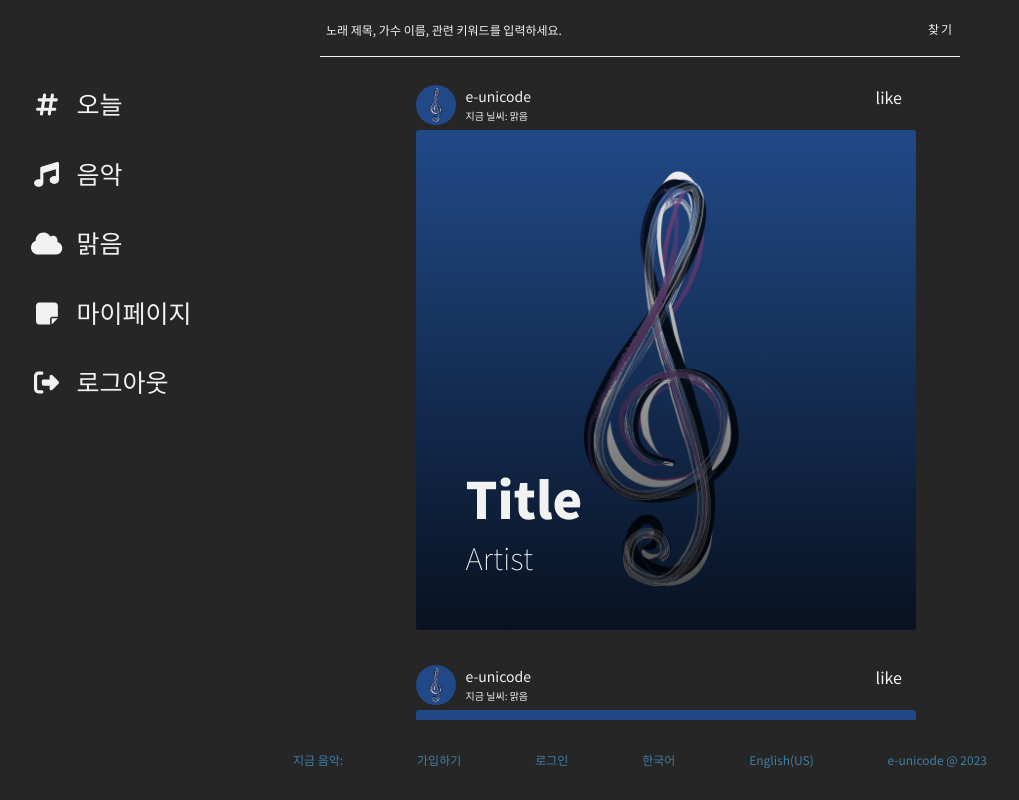
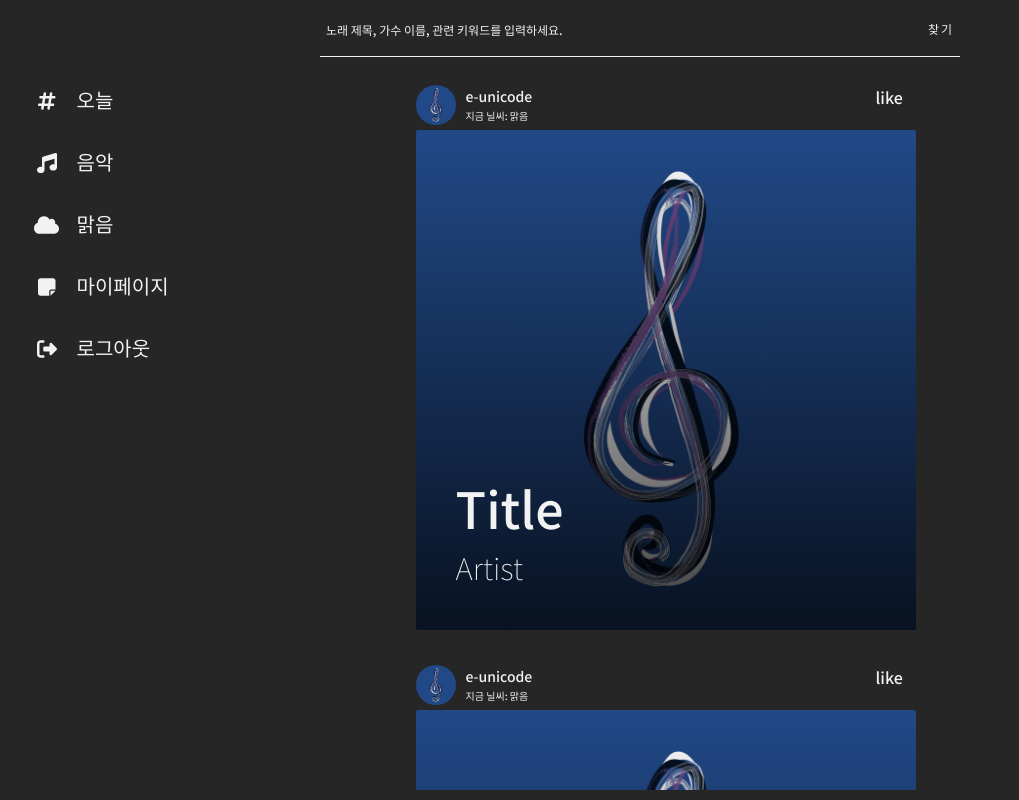
Before and after one commit to e-unicode/ohum, a React (Create React App) app: page /post in a window 1280 px wide. Shown: the whole page, without its empty margins (0-1019 px from the left). Built offline with nearby package versions, Linux system fonts and the light colour scheme; no server answers.

Commit message:
color err 수정

```diff
--- a/public/index.html
+++ b/public/index.html
@@ -15,7 +15,7 @@
   <link rel="manifest" href="%PUBLIC_URL%/manifest.json" />
   <link rel="preconnect" href="https://fonts.googleapis.com">
   <link rel="preconnect" href="https://fonts.gstatic.com" crossorigin>
-  <link href="https://fonts.googleapis.com/css2?family=Noto+Sans+KR:wght@100;300;400;900&display=swap" rel="stylesheet">
+  <link href="https://fonts.googleapis.com/css2?family=Noto+Sans+KR:wght@100;300;500;700;900&display=swap" rel="stylesheet">
   <!--
       Notice the use of %PUBLIC_URL% in the tags above.
       It will be replaced with the URL of the `public` folder during the build.
--- a/src/App.css
+++ b/src/App.css
@@ -170,7 +170,7 @@ div {
 } */
 
 ::placeholder {
-  color: #3F7EA6;
+  color: #F2F2F2;
   font-size: 12px;
 }
 
@@ -361,15 +361,10 @@ div {
   /* background: #F2F2F2; */
 }
 
-.post-bottom {
-  width: 100%;
-  height: 10%;
-  /* background: #F2F2F2; */
-}
-
 .post-content {
   width: 100%;
-  height: 80%;
+  height: 90%;
+  padding-bottom: 10px;
   /* position: relative; */
   /* background: #3F7EA6; */
 }
@@ -479,8 +474,8 @@ div {
   outline: none;
 }
 
-::placeholder {
-  color: #F2F2F2;
+.join-box-content ::placeholder {
+  color: #3F7EA6;
   font-size: 12px;
 }
 
@@ -508,7 +503,7 @@ div {
   width: 100%;
   display: flex;
   align-items: center;
-  font-size: 25px;
+  font-size: 20px;
   background-color: #262626;
   color: #F2F2F2;
   border: none;
@@ -606,103 +601,21 @@ div {
   background-position: center;
   background-size: cover;
   position: relative;
-  border-radius: 3px;
+  border-radius: 2px;
 }
 
 .post-box-card-title {
   width: 90%;
   font-size: 50px;
   position: absolute;
-  font-weight: 700;
+  font-weight: 500;
   bottom: 0;
   right: 0;
   left: 0;
-  margin: 0 0 50px 50px;
+  margin: 0 30px 40px 40px;
   color: #F2F2F2;
 }
 
 .post-box-card-title p {
   margin: 0;
 }
-
-/* 체크박스 */
-.checkbox label {
-  background-color: white;
-  display: flex;
-  align-items: center;
-  gap: 14px;
-  padding: 10px 15px 10px 10px;
-  cursor: pointer;
-  user-select: none;
-  border-radius: 10px;
-  box-shadow: rgba(149, 157, 165, 0.2) 0px 8px 24px;
-  color: black;
-}
-
-.checkbox input {
-  display: none;
-}
-
-.checkbox input:checked+label svg {
-  fill: hsl(0deg 100% 50%);
-  stroke: hsl(0deg 100% 50%);
-  animation: heartButton 1s;
-}
-
-@keyframes heartButton {
-  0% {
-    transform: scale(1);
-  }
-
-  25% {
-    transform: scale(1.3);
-  }
-
-  50% {
-    transform: scale(1);
-  }
-
-  75% {
-    transform: scale(1.3);
-  }
-
-  100% {
-    transform: scale(1);
-  }
-}
-
-.checkbox input+.label .action {
-  position: relative;
-  overflow: hidden;
-  display: grid;
-}
-
-.checkbox input+label .action {
-  grid-column-start: 1;
-  grid-column-end: 1;
-  grid-row-start: 1;
-  grid-row-end: 1;
-  transition: all .5s;
-}
-
-.checkbox input+label .action .option-1 {
-  transform: translate(0px, 0%);
-  opacity: 1;
-}
-
-.checkbox input:checked+label .action .option-1 {
-  transform: translate(0px, -100%);
-  opacity: 0;
-}
-
-.checkbox input+label .action .option-2 {
-  transform: translate(0px, 100%);
-  opacity: 0;
-}
-
-.checkbox input:checked+label .action .option-2 {
-  transform: translate(0px, 0%);
-  opacity: 1;
-}
-
-/* 컬러바꾸기클래스 */
--- a/src/Pages/PostPage.js
+++ b/src/Pages/PostPage.js
@@ -1,9 +1,7 @@
 import "../App.css";
-import Footer from "../Components/Footer";
 import Search from "../Components/Search";
 import Banner from "../Components/Banner";
 import PostBox from "../Components/PostBox";
-import CheckBox from "../Components/CheckBox";
 
 function PostPage(props) {
   return (
@@ -25,9 +23,6 @@ function PostPage(props) {
           </div>
         </div>
       </div>
-      <div className="post-bottom">
-        <Footer mood={props.mood} />
-      </div>
     </div>
   );
 }
```
